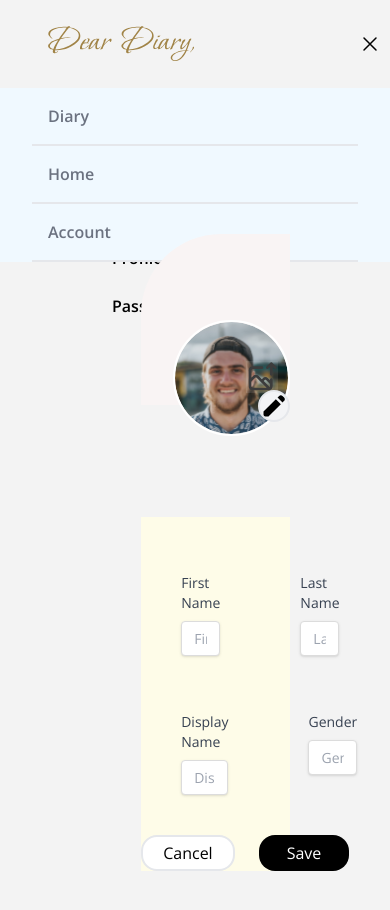
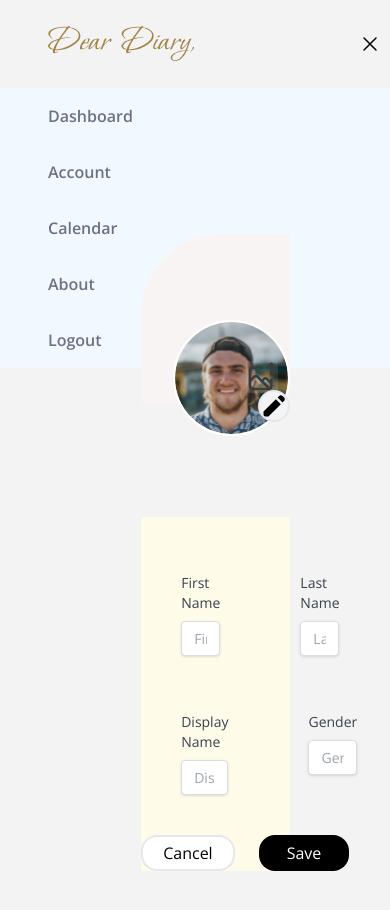
Before and after one commit to GauravVBhambhani/WebDes_FinalProject, a React (Create React App) app in the folder dear-diary/: page /account in a window 390 px wide. Both pictures are taken after a click on the element 370 px from the left and 44 px from the top of the page. Shown: the top 910 px of the page. Built offline with nearby package versions, Linux system fonts and the light colour scheme.

Commit message:
fixed navbar

```diff
--- a/dear-diary/public/index.html
+++ b/dear-diary/public/index.html
@@ -24,7 +24,7 @@
       work correctly both with client-side routing and a non-root public URL.
       Learn how to configure a non-root public URL by running `npm run build`.
     -->
-    <title>React App</title>
+    <title>Dear Diary</title>
   </head>
   <body>
     <noscript>You need to enable JavaScript to run this app.</noscript>
--- a/dear-diary/src/components/layout/Navbar.js
+++ b/dear-diary/src/components/layout/Navbar.js
@@ -47,9 +47,24 @@ function Navbar() {
       </div>
 
       <ul className={!nav ? "hidden" : "absolute w-full px-8 bg-sky-50"}>
-        <li className="border-b-2 nav-list">Diary</li>
-        <li className="border-b-2 bg-sky-50 w-full nav-list">Home</li>
-        <li className="border-b-2 bg-sky-50 w-full nav-list">Account</li>
+      <Link to="/dashboard">
+              <li className="nav-list">Dashboard</li>
+            </Link>
+            {/* <Link to="/diary">
+              <li className="nav-list">Diary</li>
+            </Link> */}
+            <Link to="/account">
+              <li className="nav-list">Account</li>
+            </Link>
+            <Link to="/account/calendar">
+              <li className="nav-list">Calendar</li>
+            </Link>
+            <Link to="/about">
+              <li className="nav-list">About</li>
+            </Link>
+            <Link to="/">
+              <li className="nav-list">Logout</li>
+            </Link>
       </ul>
     </div>
   );
--- a/dear-diary/src/components/userAccount/UserAccount.js
+++ b/dear-diary/src/components/userAccount/UserAccount.js
@@ -31,8 +31,14 @@ class UserAccount extends React.Component {
     render() {
         return (
             <div>
-                <h1>Welcome,</h1>
-                <p>Email: <b>{this.state.userAccount.email}</b></p>
+            <center>
+            <div>
+                <h1 className="font-bold text-2xl">Welcome To Dear Diary</h1>
+                <p>It's a beautiful day!</p>
+
+            </div>
+            </center>
+            <p><b>{this.state.userAccount.email}</b></p>
             </div>
         );
     }
```
